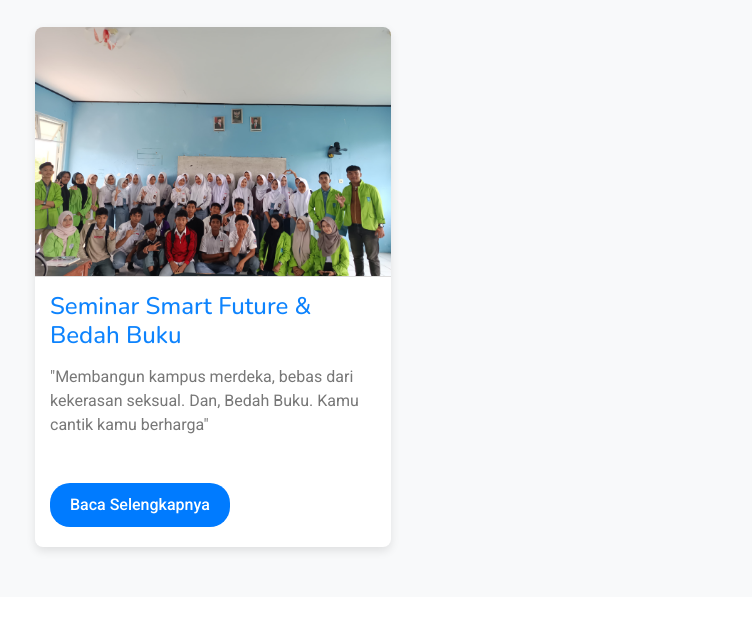
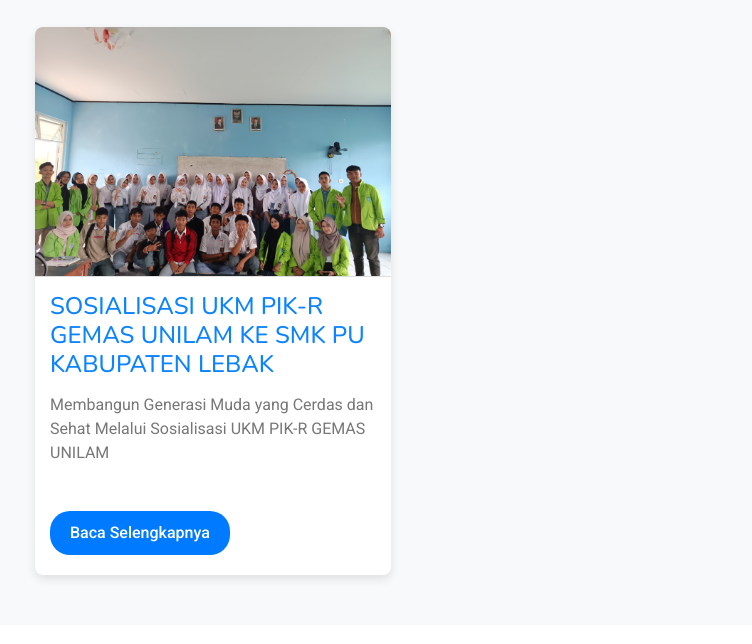
Before and after one commit to pikrgemasunilam/pikrgemasunilam.github.io, a plain HTML site: page berita.html in a window 1280 px wide. Shown: the part 501-1145 px from the top of the page, without its empty margins (47-799 px from the left). Drawn offline with nearby package versions, Linux system fonts and the light colour scheme.

Commit message:
Update berita.html

```diff
--- a/berita.html
+++ b/berita.html
@@ -154,14 +154,25 @@
 
         <div class="row">
           <!-- News Article 1 -->
-          <div class="col-lg-4 col-md-6">
+          <!--</nr><div class="col-lg-4 col-md-6">
             <div class="news-item">
-              <img src="assets/img/seminarsmart.jpg" alt="Berita 1" class="img-fluid">
+              <img src="assets/img/seminarbe.jpg" alt="Berita 1" class="img-fluid">
               <h3><a href="Seminar-Smart-Future-&-Bedah-Buku.html">Seminar Smart Future & Bedah Buku
             </a></h3>
               <p>"Membangun kampus merdeka, bebas dari kekerasan seksual. Dan, Bedah Buku. Kamu cantik kamu berharga"
               </p>
               <a href="Seminar-Smart-Future-&-Bedah-Buku.html" class="read-more">Baca Selengkapnya</a>
+            </div>
+          </div>
+          <!-- News Article 2 -->
+          <div class="col-lg-4 col-md-6">
+            <div class="news-item">
+              <img src="assets/img/seminarsmart.jpg" alt="Berita 1" class="img-fluid">
+              <h3><a href="sosialisasi-ukm-pikr-gemas-ke-smk-pu.html">SOSIALISASI UKM PIK-R GEMAS UNILAM KE SMK PU KABUPATEN LEBAK
+            </a></h3>
+              <p>Membangun Generasi Muda yang Cerdas dan Sehat Melalui Sosialisasi UKM PIK-R GEMAS UNILAM
+              </p>
+              <a href="sosialisasi-ukm-pikr-gemas-ke-smk-pu.html" class="read-more">Baca Selengkapnya</a>
             </div>
           </div>
         </div>
```
